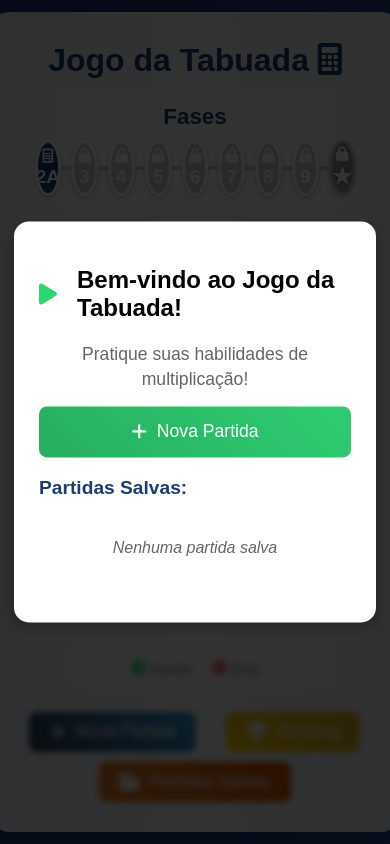
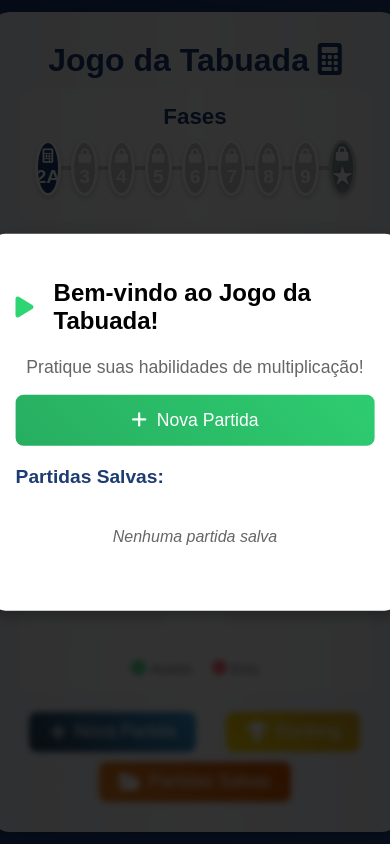
Before and after one commit to renato-bosa/jogo_da_tabuada, a plain HTML site: page index.html in a window 390 px wide. Drawn offline with nearby package versions, Linux system fonts and the light colour scheme.

Commit message:
Update style.css

```diff
--- a/style.css
+++ b/style.css
@@ -204,6 +204,13 @@ button:hover {
     /* animation: slideIn 0.3s;*/
 }
 
+/* Caso a largura do viewport seja menor que 700px, a largura do modal-content é ajustada */
+@media screen and (max-width: 700px) {
+    .modal-content {
+        width: 92%;
+    }
+}
+
 .config-option {
     margin: 20px 0;
     text-align: left;
```
